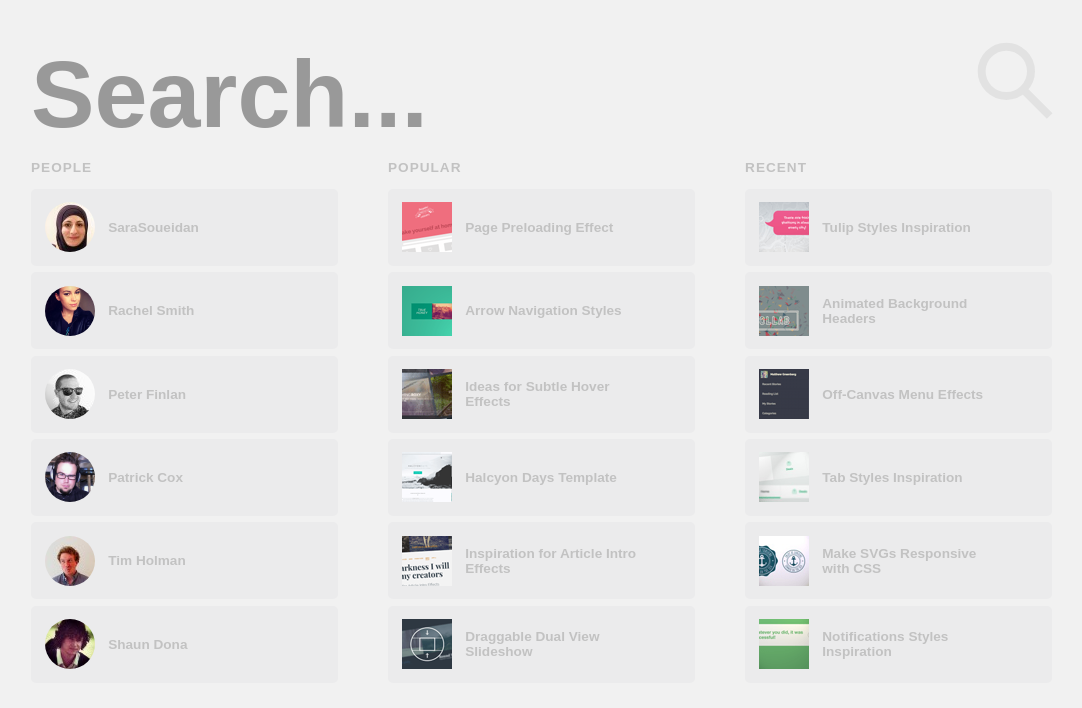
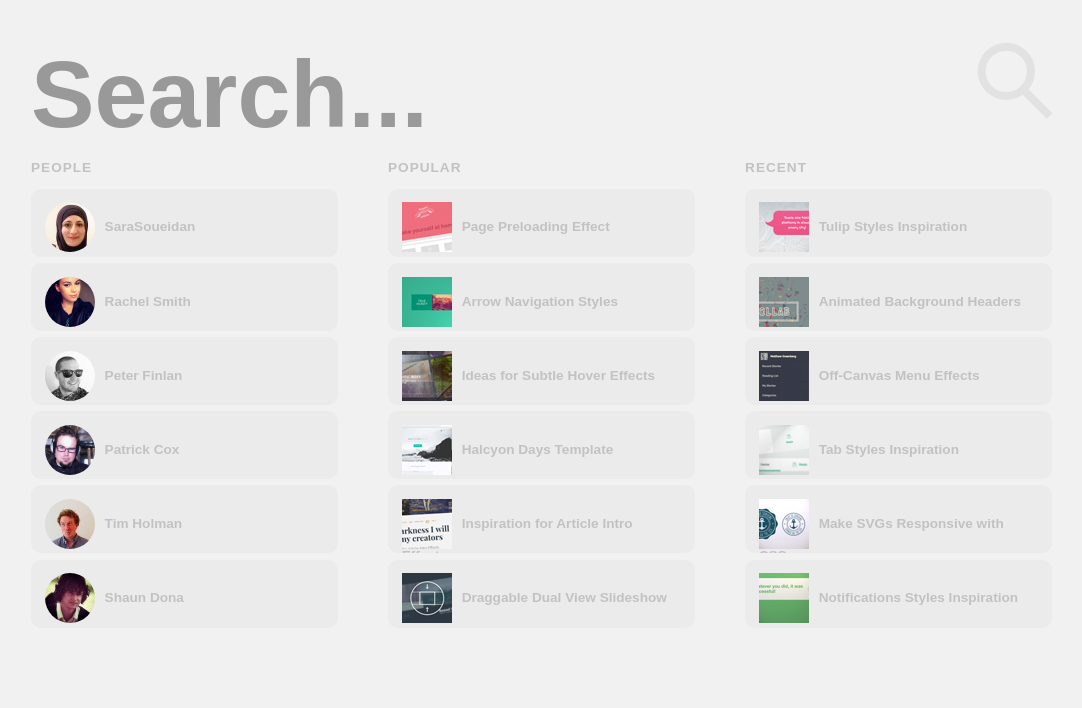
Before and after one commit to drevitsky/huge-search, a plain HTML site: page index.html in a window 1280 px wide. Shown: the whole page, without its empty margins (97-1179 px from the left). Drawn offline with Linux system fonts and the light colour scheme.

Commit message:
change class css&html

```diff
--- a/css/style.css
+++ b/css/style.css
@@ -23,15 +23,16 @@ h2 {
     font-weight: 800;
     color: #c2c2c2;
 }
-h3 {
-    font-size: 1em;
+
+a {
+     text-decoration: none;
+     font-size: 1em;
     vertical-align: middle;
     display: inline-block;
     font-weight: 700;
-    color: #c2c2c2;
+    /* color: #c2c2c2; */
     margin: 0;
     padding-left: 1em;
-    width: calc(100% - 70px);
 
 }
 .search-page {
@@ -46,20 +47,20 @@ h3 {
 }
 .main-page {
 
+
    margin: 0 auto ;
 
 }
 .b-search {
     margin: 0 auto ;
-   /*  margin-left: 10% ; */
-    width: 100%;
+
     padding-top: 40px ;
     opacity: 0.7;
 }
 
 .b-search-form {
 
-    /* width: 90%; */
+
    border: none;
    position: relative;
 }
@@ -87,10 +88,10 @@ h3 {
 }
 
 
-h3:hover {
-    color:#ec5a62;/* Цвет текста в поиске и ссылки при наведении */
+/* h3:hover {
+    color:#ec5a62; *//* Цвет текста в поиске и ссылки при наведении */
 
-}
+/* } */
 .b-search-submit {
         width: 80px;
         height: 80px;
@@ -121,27 +122,47 @@ ul {
     width: 30%;
     margin: 0 auto;
     display: inline-block;
-    /* vertical-align: middle; */
-    /* padding: 0 ; */
     list-style-type: none;
 
 }
-.bar li {
+.bar:nth-child(2) {
+
+    margin: 0 4.5%;
+}
+.a-item-bar {
         display: inline-block;
         background:rgba(118,117,128,0.05);
         width: 100%;
-       /*  height: 5em; */
         margin: 0;
         margin-bottom: 2%;
-        border-radius: 5px;
+        border-radius: 10px;
+       /*  padding: 1em 2em 1em 1em;
+        color: #c2c2c2; */
+     /*    max-height: 7em;
+        line-height: 1em; */
+
+}
+.a-item-bar a{
+
+        width: 100%;
+        margin: 0;
+
         padding: 1em 2em 1em 1em;
+        color: #c2c2c2;
+        border-radius: 10px;
+        max-height: 5em;
+        line-height: 1em;
+        overflow: hidden  ;
+
 }
+
+
 .circle {
     display: inline-block;
     border-radius: 50%;
     vertical-align: middle;
-   /*  padding: 1em 2em 1em 1em; */
-   margin: : 0 10px 0 0;
+
+    margin: 0 10px 0 0;
 
 
 }
@@ -150,23 +171,20 @@ ul {
     transform: scale(1.5);
 }
 
-.a-item-bar:hover {
+.a-item-bar a:hover {
 
     background-color: rgba(118,117,128,0.1);
-
+    color:#ec5a62;
 
 }
 .square {
     display: inline-block;
-    /* border-radius: 50%; */
+
     vertical-align: middle;
-   /*  padding: 1em 2em 1em 1em; */
-   margin: : 0 10px 0 0;
+
+   margin: 0 10px 0 0;
 }
-.bar:nth-child(2) {
 
-    margin: 0 4.5%;
-}
 footer {
 
     height: 100px;
--- a/index.html
+++ b/index.html
@@ -24,17 +24,17 @@
 			<div class="bar">
 				<h2>People</h2>
 				<ul>
-					<li class="a-item-bar"><a href="#"><img src="img/avatars/SaraSoueidan.jpeg" class="circle" alt="avatar"><h3>SaraSoueidan</h3></a></li>
+					<li class="a-item-bar"><a href="#"><img src="img/avatars/SaraSoueidan.jpeg" class="circle" alt="avatar">SaraSoueidan</a></li>
 
-					<li class="a-item-bar"><a href="#"><img src="img/avatars/RachelSmith.png" class="circle" alt="avatar"><h3>Rachel Smith</h3></a></li>
+					<li class="a-item-bar"><a href="#"><img src="img/avatars/RachelSmith.png" class="circle" alt="avatar">Rachel Smith</a></li>
 
-					<li class="a-item-bar"><a href="#"><img src="img/avatars/PeterFinlan.jpeg" class="circle" alt="avatar"><h3>Peter Finlan</h3></a></li>
+					<li class="a-item-bar"><a href="#"><img src="img/avatars/PeterFinlan.jpeg" class="circle" alt="avatar">Peter Finlan</a></li>
 
-					<li class="a-item-bar"><a href="#"><img src="img/avatars/PatrickCox.png" class="circle" alt="avatar"><h3>Patrick Cox</h3></a></li>
+					<li class="a-item-bar"><a href="#"><img src="img/avatars/PatrickCox.png" class="circle" alt="avatar">Patrick Cox</a></li>
 
-					<li class="a-item-bar"><a href="#"><img src="img/avatars/TimHolman.jpeg" class="circle" alt="avatar"><h3>Tim Holman</h3></a></li>
+					<li class="a-item-bar"><a href="#"><img src="img/avatars/TimHolman.jpeg" class="circle" alt="avatar">Tim Holman</a></li>
 
-					<li class="a-item-bar"><a href="#"><img src="img/avatars/ShaunDona.jpeg" class="circle" alt="avatar"><h3>Shaun Dona</h3></a></li>
+					<li class="a-item-bar"><a href="#"><img src="img/avatars/ShaunDona.jpeg" class="circle" alt="avatar">Shaun Dona</a></li>
 
 				</ul>
 		    </div>
@@ -42,17 +42,17 @@
 		    <div class="bar">
 				<h2>Popular</h2>
 				<ul>
-					<li class="a-item-bar"><a href="#"><img src="img/thumbs/PagePreloadingEffect.png" class="square" alt="avatar"><h3>Page Preloading Effect</h3></a></li>
+					<li class="a-item-bar"><a href="#"><img src="img/thumbs/PagePreloadingEffect.png" class="square" alt="avatar">Page Preloading Effect</a></li>
 
-					<li class="a-item-bar"><a href="#"><img src="img/thumbs/ArrowNavigationStyles.png" class="square" alt="avatar"><h3>Arrow Navigation Styles</h3></a></li>
+					<li class="a-item-bar"><a href="#"><img src="img/thumbs/ArrowNavigationStyles.png" class="square" alt="avatar">Arrow Navigation Styles</a></li>
 
-					<li class="a-item-bar"><a href="#"><img src="img/thumbs/HoverEffectsIdeasNew.png" class="square" alt="avatar"><h3>Ideas for Subtle Hover Effects</h3></a></li>
+					<li class="a-item-bar"><a href="#"><img src="img/thumbs/HoverEffectsIdeasNew.png" class="square" alt="avatar">Ideas for Subtle Hover Effects</a></li>
 
-					<li class="a-item-bar"><a href="#"><img src="img/thumbs/FreebieHalcyonDays.png" class="square" alt="avatar"><h3>Halcyon Days Template</h3></a></li>
+					<li class="a-item-bar"><a href="#"><img src="img/thumbs/FreebieHalcyonDays.png" class="square" alt="avatar">Halcyon Days Template</a></li>
 
-					<li class="a-item-bar"><a href="#"><img src="img/thumbs/ArticleIntroEffects.png" class="square" alt="avatar"><h3>Inspiration for Article Intro Effects</h3></a></li>
+					<li class="a-item-bar"><a href="#"><img src="img/thumbs/ArticleIntroEffects.png" class="square" alt="avatar">Inspiration for Article Intro Effects</a></li>
 
-					<li class="a-item-bar"><a href="#"><img src="img/thumbs/DraggableDualViewSlideshow.png" class="square" alt="avatar"><h3>Draggable Dual View Slideshow</h3></a></li>
+					<li class="a-item-bar"><a href="#"><img src="img/thumbs/DraggableDualViewSlideshow.png" class="square" alt="avatar">Draggable Dual View Slideshow</a></li>
 
 				</ul>
 		    </div>
@@ -60,17 +60,17 @@
 		    <div class="bar">
 				<h2>Recent</h2>
 				<ul>
-					<li class="a-item-bar"><a href="#"><img src="img/thumbs/TooltipStylesInspiration.png" class="square" alt="avatar"><h3>Tulip Styles Inspiration</h3></a></li>
+					<li class="a-item-bar"><a href="#"><img src="img/thumbs/TooltipStylesInspiration.png" class="square" alt="avatar">Tulip Styles Inspiration</a></li>
 
-					<li class="a-item-bar"><a href="#"><img src="img/thumbs/AnimatedHeaderBackgrounds.png" class="square" alt="avatar"><h3>Animated Background Headers</h3></a></li>
+					<li class="a-item-bar"><a href="#"><img src="img/thumbs/AnimatedHeaderBackgrounds.png" class="square" alt="avatar">Animated Background Headers</a></li>
 
-					<li class="a-item-bar"><a href="#"><img src="img/thumbs/OffCanvas.png" class="square" alt="avatar"><h3>Off-Canvas Menu Effects</h3></a></li>
+					<li class="a-item-bar"><a href="#"><img src="img/thumbs/OffCanvas.png" class="square" alt="avatar">Off-Canvas Menu Effects</a></li>
 
-					<li class="a-item-bar"><a href="#"><img src="img/thumbs/TabStyles.png" class="square" alt="avatar"><h3>Tab Styles Inspiration</h3></a></li>
+					<li class="a-item-bar"><a href="#"><img src="img/thumbs/TabStyles.png" class="square" alt="avatar">Tab Styles Inspiration</a></li>
 
-					<li class="a-item-bar"><a href="#"><img src="img/thumbs/ResponsiveSVGs.png" class="square" alt="avatar"><h3>Make SVGs Responsive with CSS</h3></a></li>
+					<li class="a-item-bar"><a href="#"><img src="img/thumbs/ResponsiveSVGs.png" class="square" alt="avatar">Make SVGs Responsive with CSS</a></li>
 
-					<li class="a-item-bar"><a href="img/volk.jpg"><img src="img/thumbs/NotificationStyles.png" class="square" alt="Volchara"><h3>Notifications Styles Inspiration</h3></a></li>
+					<li class="a-item-bar"><a href="img/volk.jpg"><img src="img/thumbs/NotificationStyles.png" class="square" alt="Volchara">Notifications Styles Inspiration</a></li>
 
 				</ul>
 		    </div>
```
